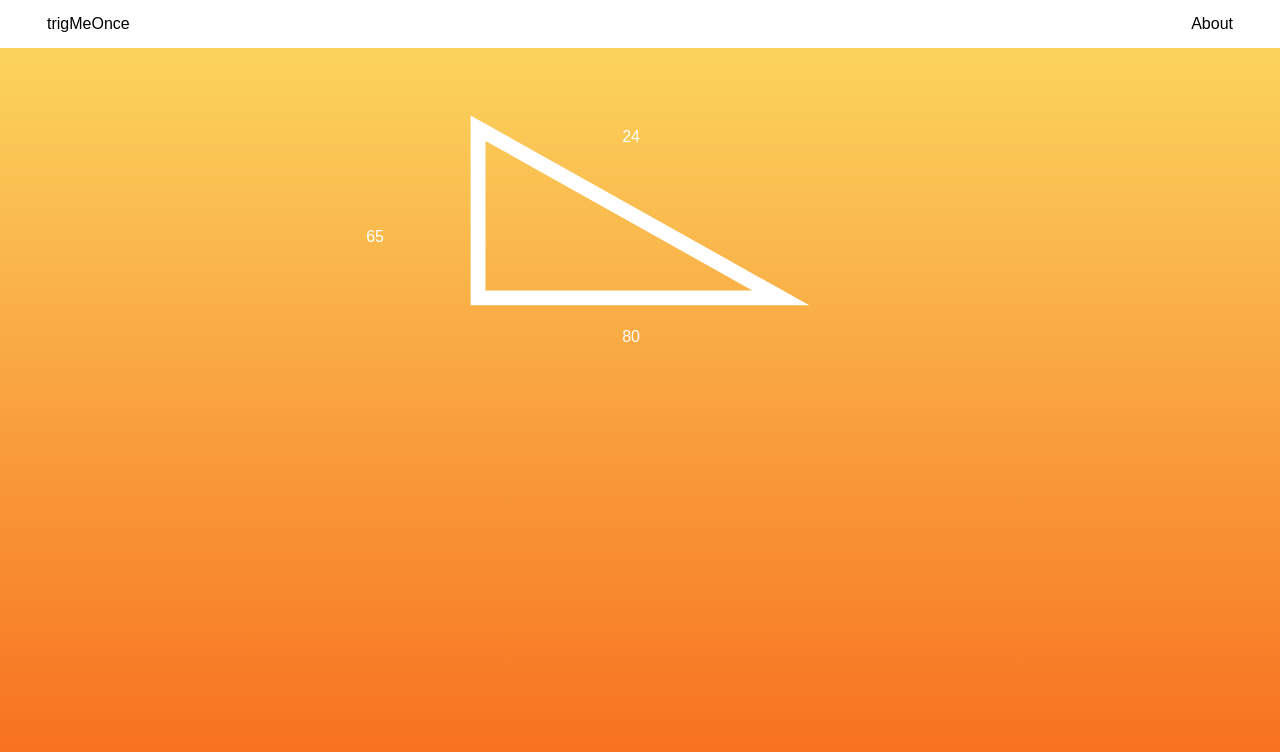
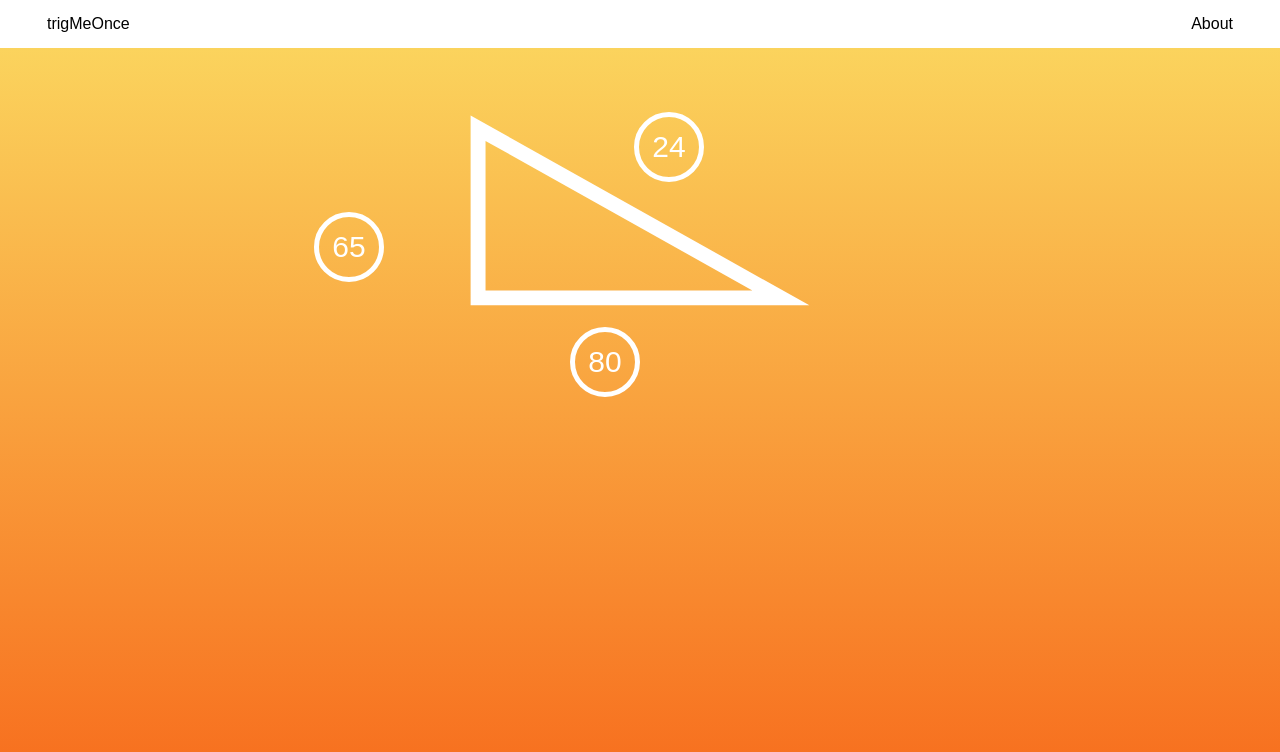
Before and after one commit to michael-lowe-nz/trigMeOnce, a React (Create React App) app: page / in a window 1280 px wide. Shown: the top 752 px of the page. Built offline with nearby package versions, Linux system fonts and the light colour scheme.

Commit message:
Add redux mocha chai dev-deps to project, gitignore build

```diff
--- a/package.json
+++ b/package.json
@@ -1,4 +1,5 @@
 {
+  "homepage": "https://michael-lowe-nz.github.io/trigMeOnce",
   "name": "src",
   "version": "0.1.0",
   "private": true,
@@ -7,8 +8,11 @@
     "react-dom": "^15.5.4"
   },
   "devDependencies": {
+    "chai": "^4.0.0",
     "clone": "^2.1.1",
     "deep-freeze": "0.0.1",
+    "gh-pages": "^1.0.0",
+    "mocha": "^3.4.2",
     "react-scripts": "0.9.5",
     "redux": "^3.6.0",
     "tap-spec": "^4.1.1",
@@ -18,6 +22,7 @@
   "scripts": {
     "start": "react-scripts start",
     "build": "react-scripts build",
+    "deploy": "npm run build&&gh-pages -d build",
     "test": "react-scripts test --env=jsdom",
     "eject": "react-scripts eject"
   }
--- a/src/components/CalculatorTriangle.js
+++ b/src/components/CalculatorTriangle.js
@@ -5,9 +5,9 @@ class Calculator extends Component {
     return (
       <div className="calculator">
         <img src="triangle.svg" className="triangle" alt="triangle"></img>
-        <p className="hypotenuse">24</p>
-        <p className="adjacent">80</p>
-        <p className="opposite">65</p>
+        <div className="hypotenuse">24</div>
+        <div className="adjacent">80</div>
+        <div className="opposite">65</div>
       </div>
     )
   }
--- a/src/index.css
+++ b/src/index.css
@@ -74,6 +74,16 @@ button:hover {
   border-color: #eee;
 }
 
+.opposite, .hypotenuse, .adjacent {
+  border: solid 5px white;
+  border-radius: 50%;
+  width: 60px;
+  height: 60px;
+  font-size: 30px;
+  line-height: 60px;
+  text-align: center;
+}
+
 .calculator {
   position: relative;
 }
@@ -81,12 +91,12 @@ button:hover {
 .hypotenuse {
   position: absolute;
   top: 0px;
-  right: 50%;
+  right: 45%;
 }
 
 .adjacent {
   position: absolute;
-  bottom: -50px;
+  bottom: -85px;
   right: 50%;
 }
 
```
Also changed, not shown: 1 other file (tests, documents, lock files or other folders).
